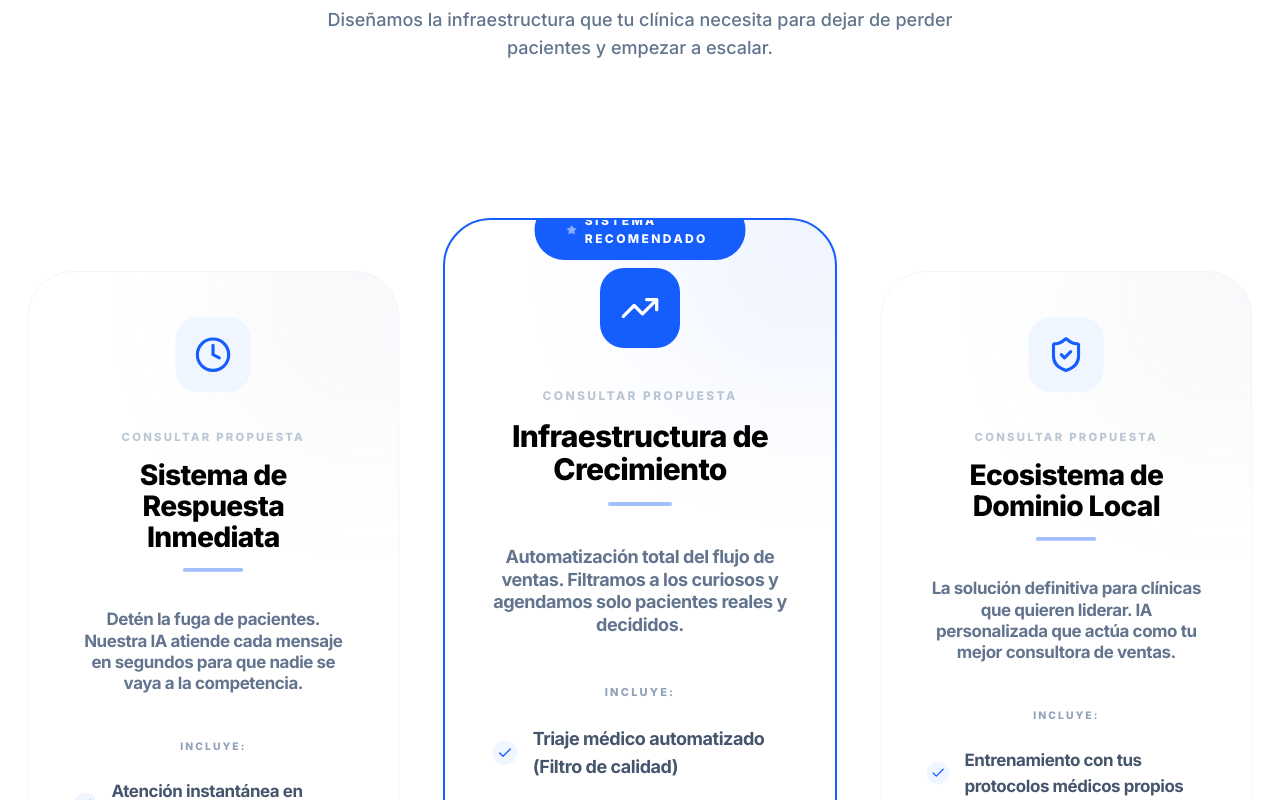
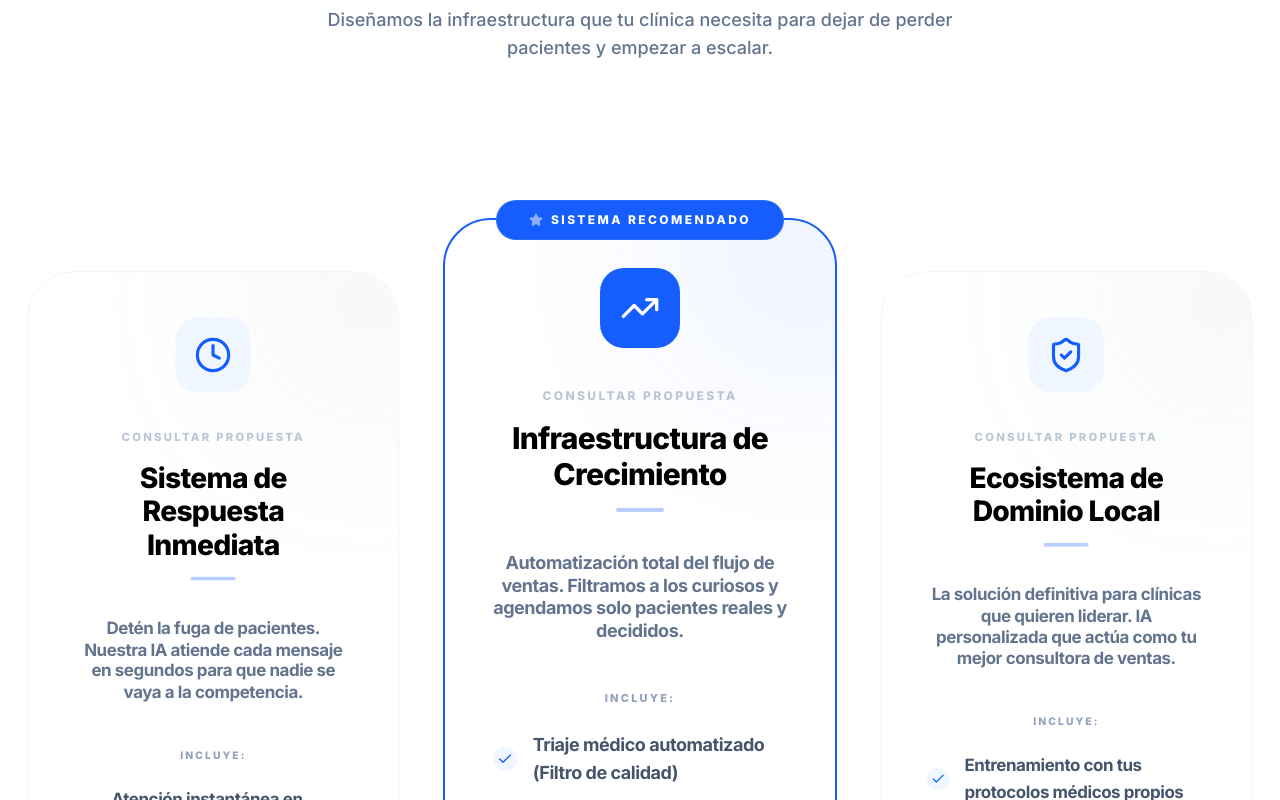
Before and after one commit to INYECTA/Inyecta-Group, a React (Vite) app: page / in a window 1280 px wide. Shown: the part 4680-5480 px from the top of the page. Built offline with nearby package versions, Linux system fonts and the light colour scheme.

Commit message:
feat: Update testimonial images and pricing card design
Refreshes testimonial images to use more relevant visuals and refines the pricing card's decorative background element to better constrain its visual effect to the card's shape.

```diff
--- a/src/components/blocks/pricing.tsx
+++ b/src/components/blocks/pricing.tsx
@@ -126,28 +126,30 @@ export function Pricing({
               delay: index * 0.1,
             }}
             className={cn(
-              `rounded-[3rem] border-[1px] p-10 md:p-12 bg-white relative flex flex-col transition-all duration-700 hover:shadow-[0_40px_80px_rgba(0,0,0,0.08)] group overflow-hidden`,
+              `rounded-[3rem] border-[1px] p-8 md:p-12 bg-white relative flex flex-col transition-all duration-700 hover:shadow-[0_40px_80px_rgba(0,0,0,0.08)] group`,
               plan.isPopular
                 ? "border-blue-600 border-2 shadow-2xl shadow-blue-600/10"
                 : "border-slate-100 shadow-sm hover:border-blue-200",
               index === 0 || index === 2 ? "z-0" : "z-10"
             )}
           >
-            {/* Decorative background element */}
-            <div className={cn(
-              "absolute -top-24 -right-24 w-64 h-64 rounded-full blur-[100px] opacity-10 transition-opacity group-hover:opacity-20",
-              plan.isPopular ? "bg-blue-600" : "bg-slate-400"
-            )} />
+            {/* Decorative background element - constrained to card shape */}
+            <div className="absolute inset-0 rounded-[3rem] overflow-hidden pointer-events-none">
+              <div className={cn(
+                "absolute -top-24 -right-24 w-64 h-64 rounded-full blur-[100px] opacity-10 transition-opacity group-hover:opacity-20",
+                plan.isPopular ? "bg-blue-600" : "bg-slate-400"
+              )} />
+            </div>
 
             {plan.isPopular && (
-              <div className="absolute -top-5 left-1/2 -translate-x-1/2 bg-blue-600 py-3 px-8 rounded-full flex items-center shadow-2xl shadow-blue-600/40 z-20">
-                <Star className="text-white h-4 w-4 fill-current animate-pulse" />
-                <span className="text-white ml-2 text-[12px] font-black uppercase tracking-[0.2em]">
+              <div className="absolute -top-5 left-1/2 -translate-x-1/2 bg-blue-600 py-2.5 px-5 md:px-8 rounded-full flex items-center shadow-2xl shadow-blue-600/40 z-30 whitespace-nowrap border border-white/10">
+                <Star className="text-white h-3.5 w-3.5 fill-current animate-pulse shrink-0" />
+                <span className="text-white ml-2 text-[10px] md:text-[12px] font-black uppercase tracking-[0.15em] md:tracking-[0.2em]">
                   SISTEMA RECOMENDADO
                 </span>
               </div>
             )}
-            <div className="flex-1 flex flex-col items-center text-center relative z-10">
+            <div className="flex-1 flex flex-col items-center text-center relative z-10 w-full">
               {plan.icon && (
                 <div className={cn(
                   "w-20 h-20 rounded-3xl flex items-center justify-center mb-10 transition-all duration-500 group-hover:scale-110 group-hover:rotate-3 shadow-lg",
@@ -159,13 +161,13 @@ export function Pricing({
               <p className="text-xs font-black uppercase tracking-[0.2em] text-slate-400/60 mb-4">
                 {plan.name}
               </p>
-              <div className="mb-10 flex flex-col items-center justify-center gap-2">
+              <div className="mb-10 flex flex-col items-center justify-center gap-2 w-full">
                 {isNaN(Number(plan.price)) ? (
-                  <div className="flex flex-col items-center px-4">
-                    <span className="text-2xl md:text-3xl font-black tracking-tight text-black leading-[1.1]">
+                  <div className="flex flex-col items-center w-full max-w-full overflow-hidden">
+                    <span className="text-lg sm:text-xl md:text-2xl lg:text-3xl font-black tracking-tight text-black leading-[1.2] break-words w-full px-1 hyphens-auto">
                       {plan.price}
                     </span>
-                    <div className="h-1 w-16 bg-blue-600 mt-4 rounded-full opacity-40" />
+                    <div className="h-1 w-12 bg-blue-600 mt-4 rounded-full opacity-30" />
                   </div>
                 ) : (
                   <span className="text-6xl md:text-7xl font-black tracking-tighter text-black leading-none">
--- a/src/components/ui/testimonial-v2.tsx
+++ b/src/components/ui/testimonial-v2.tsx
@@ -14,7 +14,7 @@ interface Testimonial {
 const testimonials: Testimonial[] = [
   {
     text: "Inyecta Group transformó por completo nuestra gestión de citas. Ahora el 80% de las consultas de Instagram se agendan solas.",
-    image: "https://images.unsplash.com/photo-1559839734-2b71f1536783?q=80&w=150&h=150&auto=format&fit=crop",
+    image: "https://images.unsplash.com/photo-1651008376811-b90baee60c1f?q=80&w=150&h=150&auto=format&fit=crop",
     name: "Dra. Lucía Méndez",
     role: "Directora Médica, Clínica Estética",
   },
--- a/src/components/ui/testimonials.tsx
+++ b/src/components/ui/testimonials.tsx
@@ -6,7 +6,7 @@ import { motion } from "framer-motion";
 const testimonials = [
   {
     text: "Inyecta Group transformó por completo nuestra gestión de citas. Ahora el 80% de las consultas de Instagram se agendan solas.",
-    image: "https://images.unsplash.com/photo-1594824476967-48c8b964273f?w=150&h=150&fit=crop",
+    image: "https://images.unsplash.com/photo-1651008376811-b90baee60c1f?q=80&w=150&h=150&auto=format&fit=crop",
     name: "Dra. Lucía Méndez",
     role: "Directora Médica, Clínica Estética",
   },
@@ -18,7 +18,7 @@ const testimonials = [
   },
   {
     text: "Ya no perdemos leads los fines de semana. El sistema responde al instante y los pacientes están encantados con la rapidez.",
-    image: "https://images.unsplash.com/photo-1559839734-2b71f1536783?w=150&h=150&fit=crop",
+    image: "https://images.unsplash.com/photo-1573497019940-1c28c88b4f3e?q=80&w=150&h=150&auto=format&fit=crop",
     name: "Sofía Valdés",
     role: "Coordinadora de Pacientes",
   },
```
